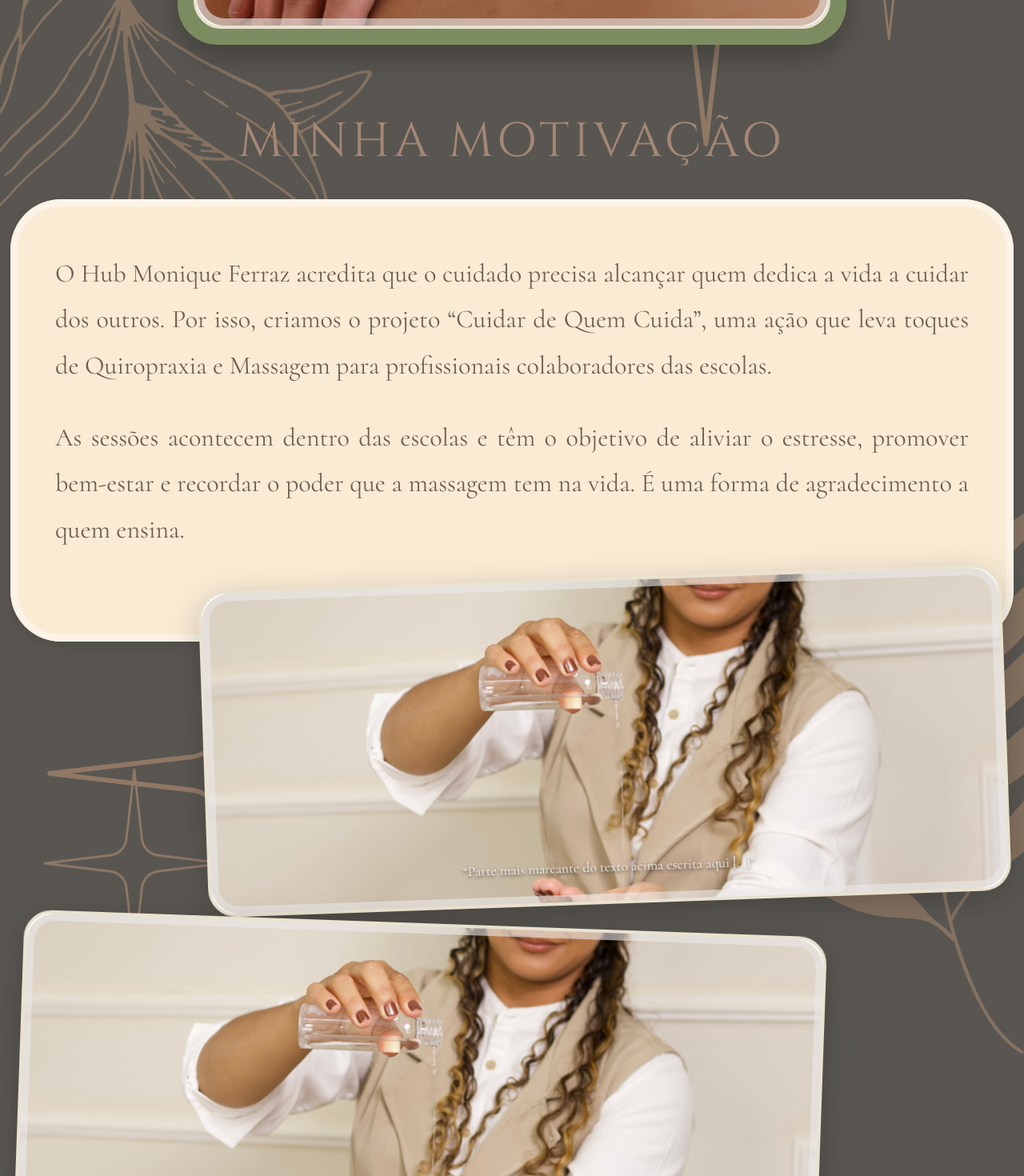
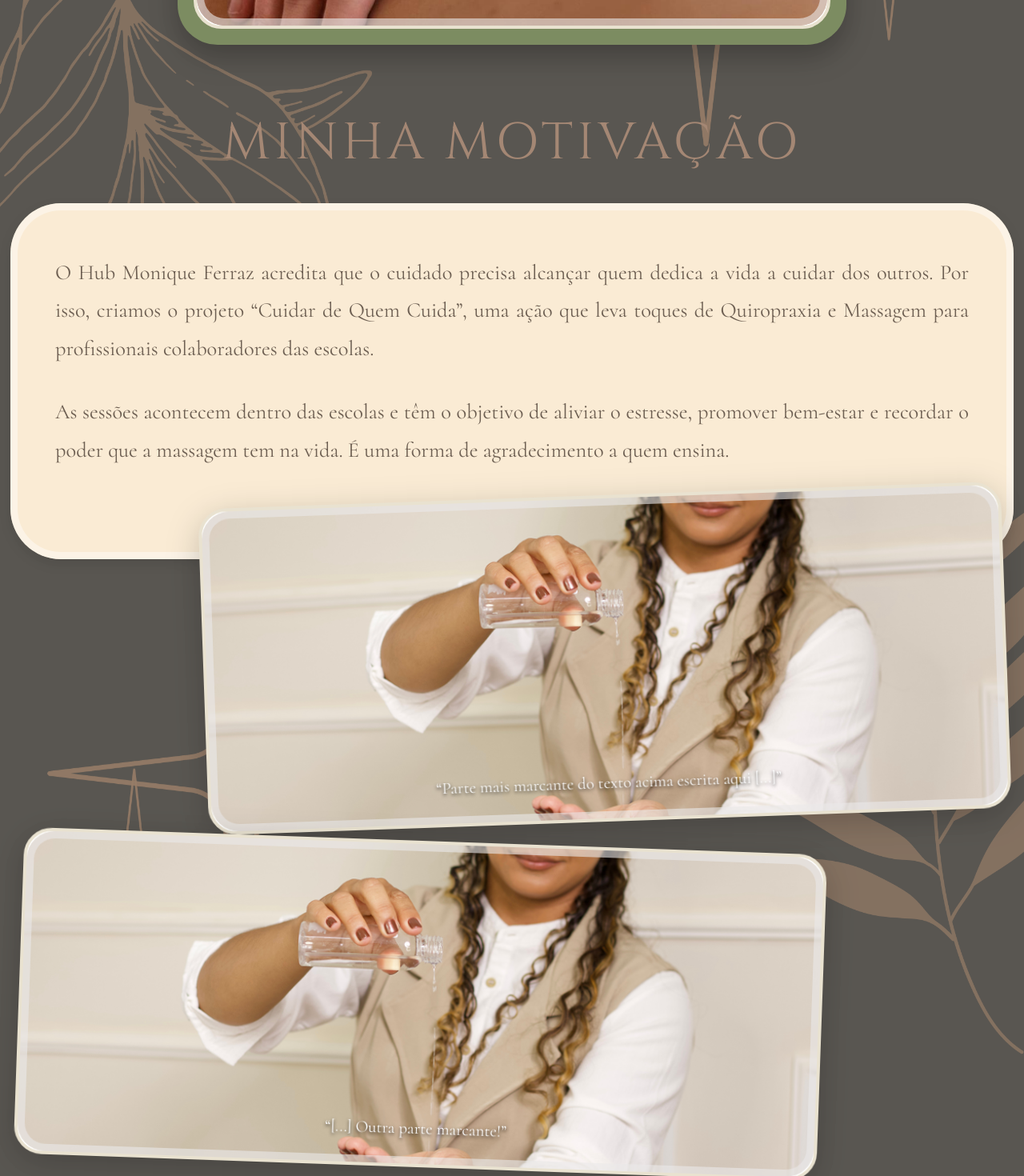
Before and after one commit to SAPI-Unesp/Projeto-Site-CasaMassagem, a React (Vite) app: page /projetosocial in a window 1280 px wide. Shown: the part 1440-2910 px from the top of the page at 80% size. Built offline with nearby package versions, Linux system fonts and the light colour scheme.

Commit message:
padronização das fontes home

```diff
--- a/src/pages/Home/Sections/Services/Services.styles.ts
+++ b/src/pages/Home/Sections/Services/Services.styles.ts
@@ -72,7 +72,7 @@ export const SectionContainer = styled(motion.section)`
 `;
 
 export const SectionTitle = styled(motion.h2)`
-    font-size: ${({ theme }) => theme.fontSizes.Title1};
+    font-size: ${({ theme }) => theme.fontSizes.Title2};
     font-family: ${({ theme }) => theme.fontsStyles.Cinzel};
     color: ${({ theme }) => theme.colors.branco2};
     /* margin-bottom: ${({ theme }) => theme.spacing.s}; */
@@ -83,7 +83,7 @@ export const SectionTitle = styled(motion.h2)`
         font-size: clamp(
             3.35rem,
             14vw,
-            ${({ theme }) => theme.fontSizes.Title1}
+            ${({ theme }) => theme.fontSizes.Title2}
         );
         text-align: center;
     }
--- a/src/pages/Social/Description/Description.styles.ts
+++ b/src/pages/Social/Description/Description.styles.ts
@@ -83,7 +83,7 @@ export const MotivationBox = styled.div`
 `;
 
 export const MotivationText = styled.p`
-  font-size: ${({ theme }) => theme.spacing.xl};
+  font-size: calc(${({ theme }) => theme.fontSizes.Paragrafo} + 0.25rem);
   color: ${colors.text};
   line-height: 1.8;
   text-align: justify;
@@ -137,7 +137,7 @@ export const ImageCaption = styled.div`
   /*border-radius: 16px;*/
 
   padding: 1rem;
-  font-size: 1.1rem;
+  font-size: 1.3rem;
 
   color: #fff;
   font-style: italic;
--- a/src/styles/theme.ts
+++ b/src/styles/theme.ts
@@ -25,7 +25,7 @@ export const theme = {
     },
     fontSizes: {
         Title1: '4.25rem',
-        Title2: '3.75rem',
+        Title2: '4rem',
         Title3: '6.5rem',
         Paragrafo: '1.4rem',
         //...
```
Also changed, not shown: src/pages/Servicos/Servicos.tsx (line endings or trailing spaces), src/pages/Social/Social.styles.ts (line endings or trailing spaces), src/pages/Social/Social.tsx (line endings or trailing spaces).
